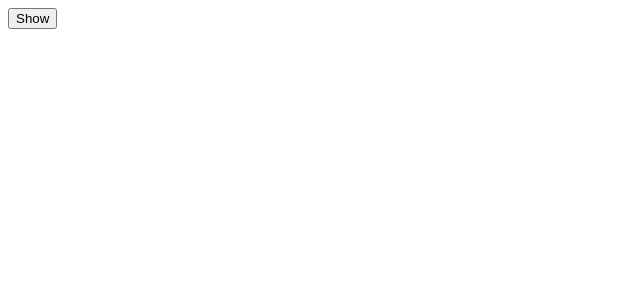
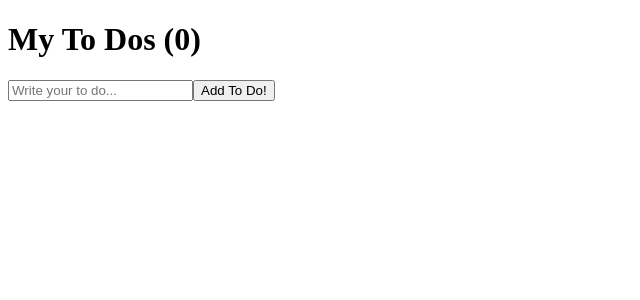
Before and after one commit to herbi1411/nomadcoders-React-Movie-App-2021-Updated, a React (Create React App) app in the folder react-project-for-beginners/: page / in a window 1280 px wide. Shown: the top 300 px of the page, without its empty margins (0-640 px from the left). Built offline with nearby package versions, Linux system fonts and the light colour scheme.

Commit message:
7.0 To Do List part One

```diff
--- a/react-project-for-beginners/src/App.js
+++ b/react-project-for-beginners/src/App.js
@@ -2,29 +2,39 @@ import Button from './Button'
 import styles from "./App.module.css"
 import {useState, useEffect} from "react";
 
-function Hello(){
-
-  useEffect(()=>{
-      console.log("I'm created!")
-      return () => {console.log("I'm destroyed!!");}
-  },[])
-  return <h1>Hello</h1>;
-}
 
 
 function App() {
-  const [showing, setShowing] = useState(false);
+
+  const [toDo, setToDo] = useState("");
+  const [toDos, setToDos] = useState([]);
+
+  const onChange = (event) => setToDo(event.target.value);
+  const onSubmit = (event) => {
+    event.preventDefault();
+    if(toDo===""){
+      return;
+    }else{
+      // toDos.push(toDo); //Don't do that!!
+      setToDos((prev) => [toDo , ...prev]);
+      setToDo("");
+
+    }
+  }
   useEffect(()=>{
-    if(showing){
-      setTimeout(() =>setShowing(false), 1000);
-    }
-  },[showing]);
-  const onClick = () => setShowing((prev) => !prev); //setState함수의 인자로 함수로 넘겨줄 때 변수명이 똑같을 필요가 없다..!!
+    console.log(toDos);
+  },[toDos]);
+  return (
+    <div>
+      <h1>My To Dos ({toDos.length})</h1>
+      <form onSubmit={onSubmit}>
+          <input type="text" placeholder = "Write your to do..." value={toDo} onChange={onChange} />
+          <button>Add To Do!</button>
+      </form>
 
-  return (
-    <div className="App">
-      <button onClick={onClick}>{showing? "Hide" : "Show"}</button>
-      {showing? <Hello/> : ""}
+      {/* {toDos.forEach((value, index) => {
+        return <h3 key={index}>{value}</h3>
+      })} */}
     </div>
   );
 }
```
Also changed, not shown: react-project-for-beginners/src/App(Clean up).js (added, +32 -0 lines), 1 other file (tests, documents, lock files or other folders).
